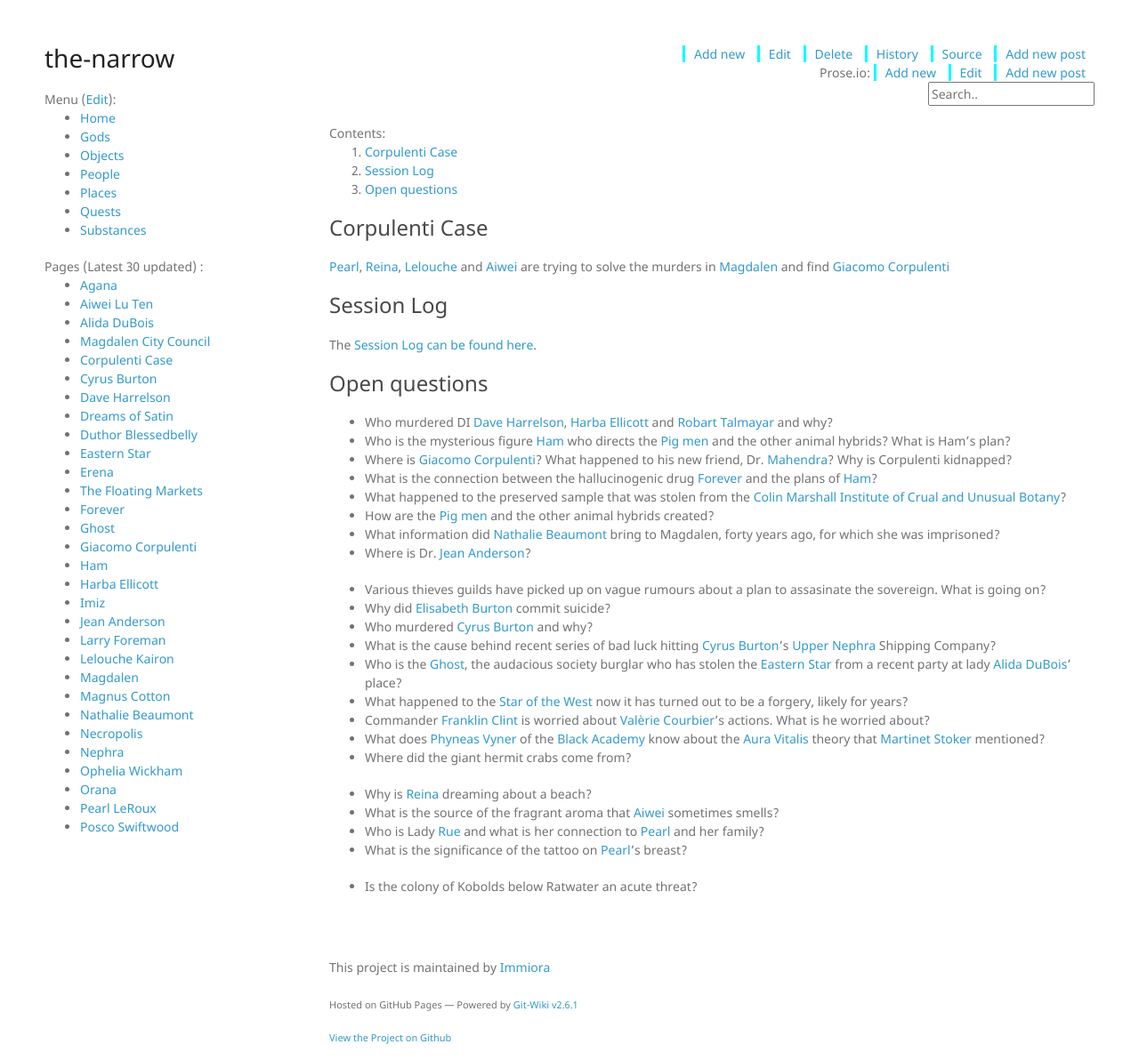
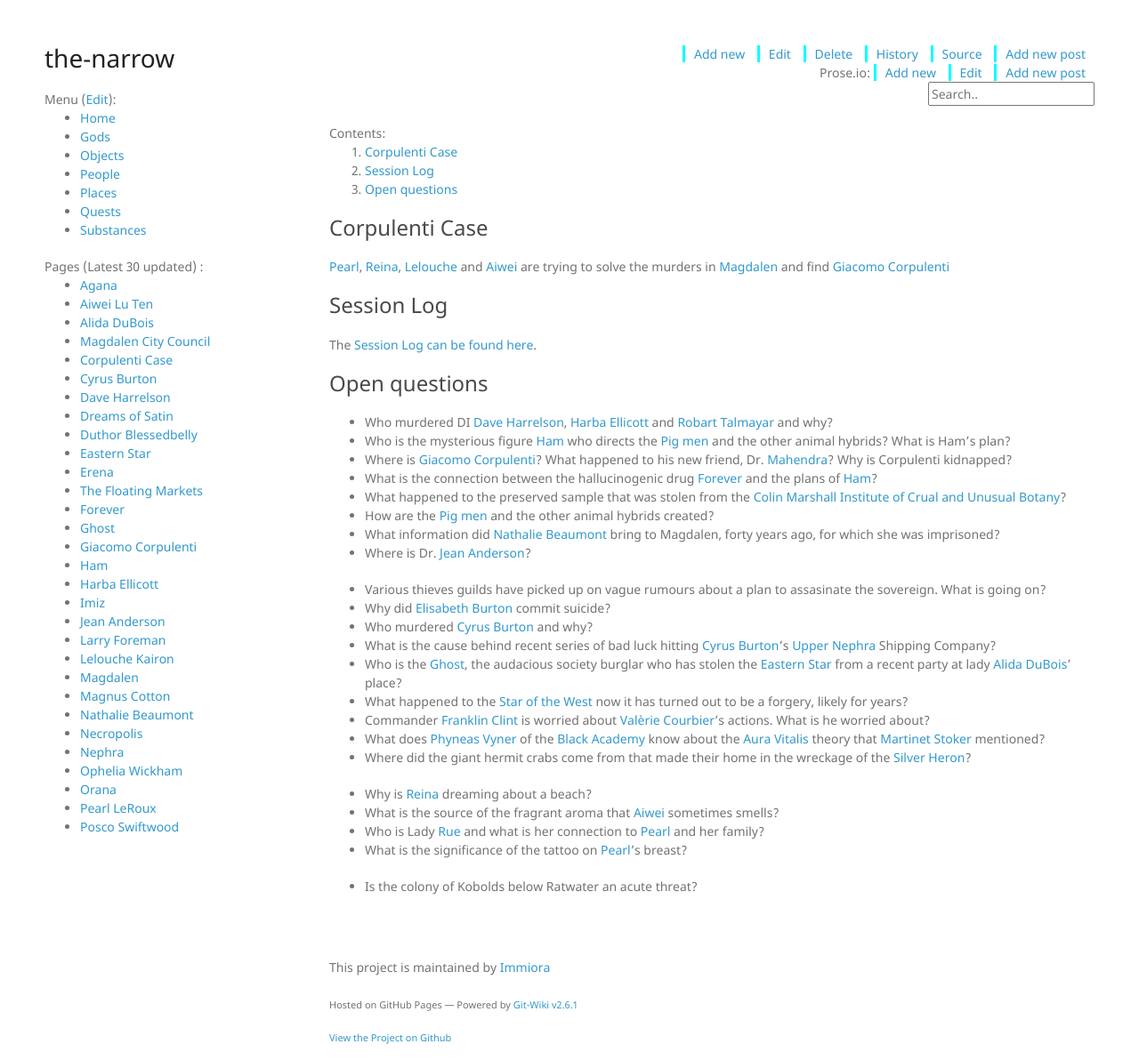
Before and after one commit to Immiora/the-narrow, a Jekyll site: the page built from wiki/quests/CorpulentiCase.md, in a window 1280 px wide. Shown: the whole page at 89% size. Built offline with Jekyll 4.4.1, drawn with Linux system fonts in a browser that asks for light colours; nearby versions of some CDN libraries.

Commit message:
Update CorpulentiCase.md

```diff
--- a/wiki/quests/CorpulentiCase.md
+++ b/wiki/quests/CorpulentiCase.md
@@ -32,7 +32,7 @@
 * What happened to the [Star of the West](StarOfTheWest) now it has turned out to be a forgery, likely for years?
 * Commander [Franklin Clint](FranklinClint) is worried about [Valèrie Courbier](ValerieCourbier)'s actions. What is he worried about?
 * What does [Phyneas Vyner](PhyneasVyner) of the [Black Academy](BlackAcademy) know about the [Aura Vitalis](AuraVitalis) theory that [Martinet Stoker](Martinet Stoker) mentioned?
-* Where did the giant hermit crabs come from?
+* Where did the giant hermit crabs come from that made their home in the wreckage of the [Silver Heron](SilverHeron)?
 
 * Why is [Reina](ReinaEmberblower) dreaming about a beach?
 * What is the source of the fragrant aroma that [Aiwei](AiweiLuTen) sometimes smells?
```
